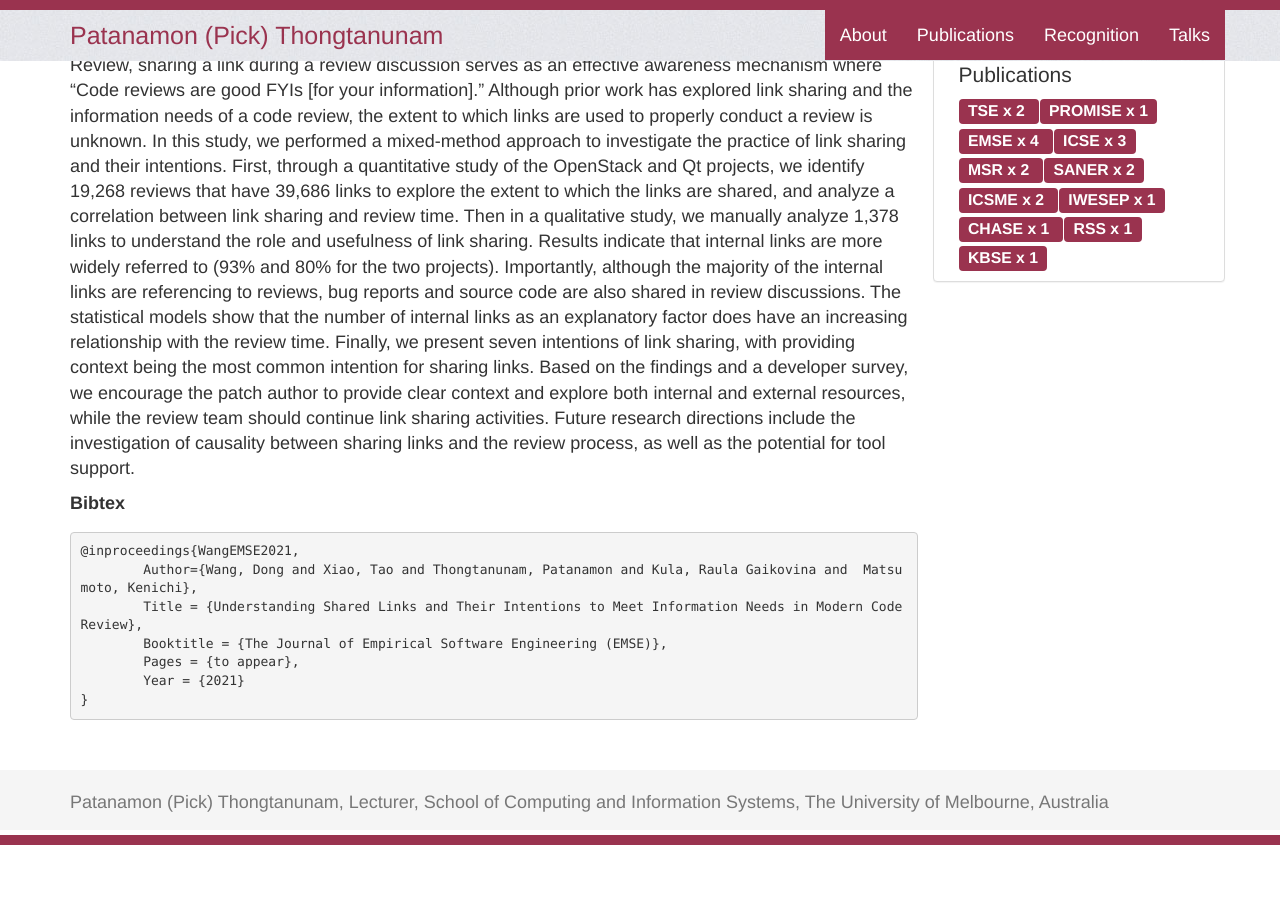
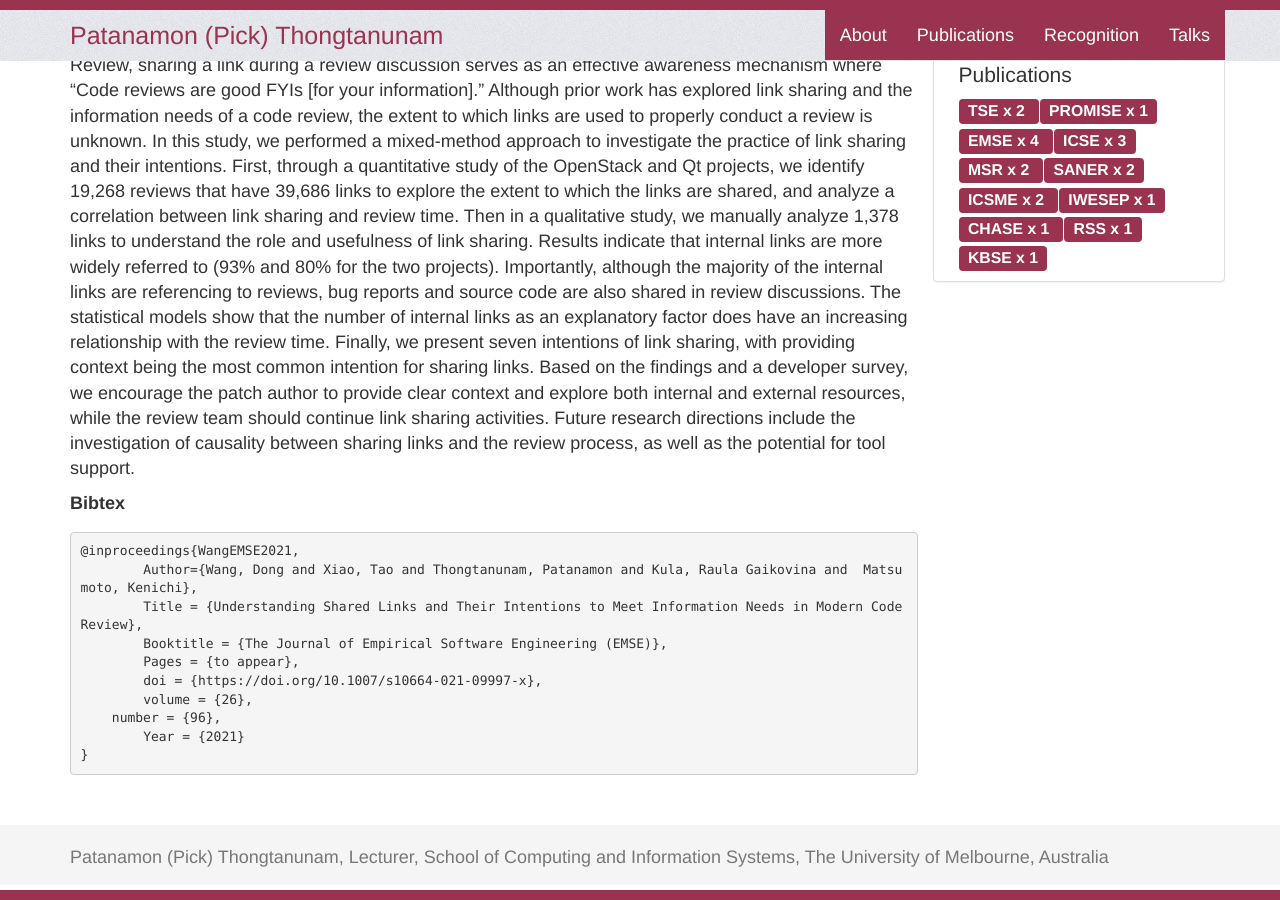
Before and after one commit to patanamon/patanamon.github.io, a Jekyll site: the page built from _papers/2021-05-01-understanding-shared-links-and-their-intentions-to-meet-information-needs-in-modern-code-review.md, in a window 1280 px wide and 900 px high, scrolled down 328 px. Built offline with Jekyll 4.4.1, drawn with Linux system fonts in a browser that asks for light colours; nearby versions of some CDN libraries; library files that are not in the unit come from our copies; comment, search, counter and statistics services are not loaded; before the commit the page ends 1173 px from its top, so only the background shows below that.

Commit message:
add doi for Wang's EMSE

```diff
--- a/_papers/2021-05-01-understanding-shared-links-and-their-intentions-to-meet-information-needs-in-modern-code-review.md
+++ b/_papers/2021-05-01-understanding-shared-links-and-their-intentions-to-meet-information-needs-in-modern-code-review.md
@@ -17,5 +17,8 @@ abstract: "Code reviews serve as a quality assurance activity for software teams
 	Title = {Understanding Shared Links and Their Intentions to Meet Information Needs in Modern Code Review},
 	Booktitle = {The Journal of Empirical Software Engineering (EMSE)},
 	Pages = {to appear},
+	doi = {https://doi.org/10.1007/s10664-021-09997-x},
+	volume = {26},
+    number = {96},
 	Year = {2021}
 }
```
